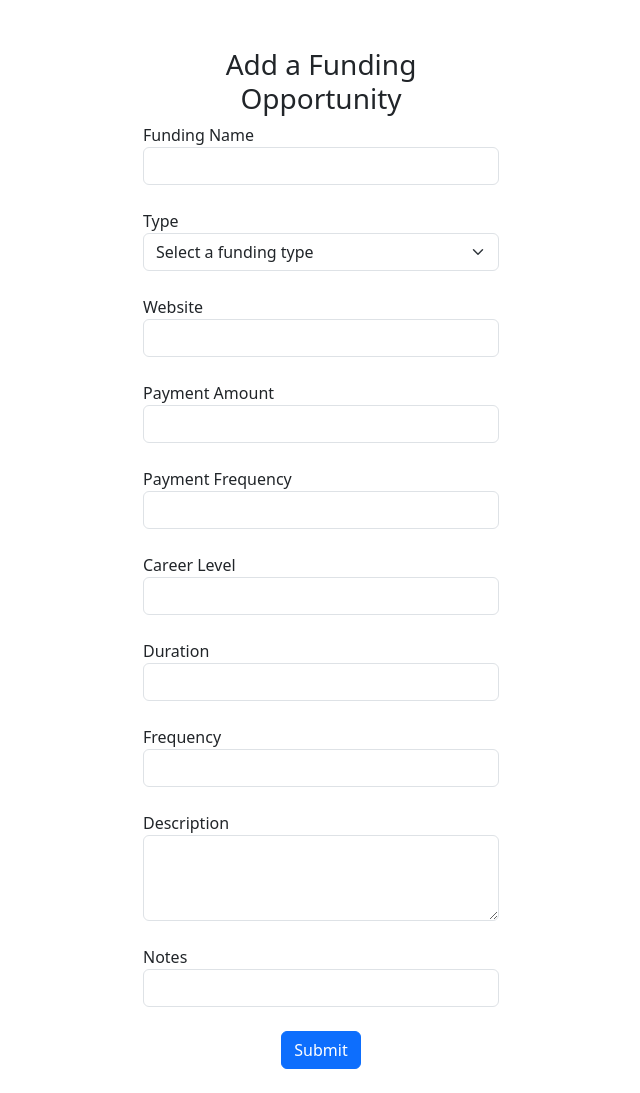
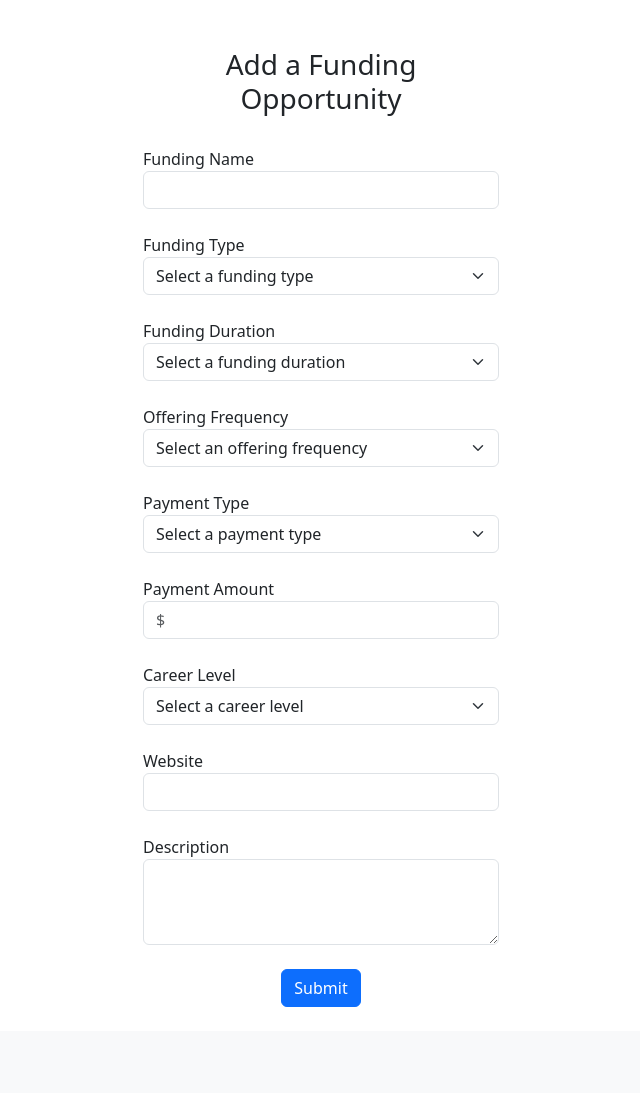
Before and after one commit to tyt3/Pitt-Digital-Scholarship-DB, a Flask app: template pittdsdb/templates/add-funding.html in a window 1280 px wide. Shown: the part 56-1149 px from the top of the page, without its empty margins (319-959 px from the left). After the commit the page ends 1063 px from the top, so only its background shows below. Run offline with Flask 3, Linux system fonts and the light colour scheme; the template is opened without the code that fills it, so the values that code supplies are empty; parts of the project's set-up code (start-up, migrations or seed data) failed here and were passed over.

Commit message:
Update add funding form and controlled vocab

```diff
--- a/pittdsdb/templates/add-funding.html
+++ b/pittdsdb/templates/add-funding.html
@@ -9,8 +9,9 @@
     <div class="mx-auto col-6 col-md-6 col-lg-4">
       <form method="POST" >
         <h3 align="center">Add a Funding Opportunity</h3>
+        <br/>
         <div class="form-group">
-          <label for="funding_name">Funding Name</label>
+          <label for="funding_name"><span style="font-weight: 500">Funding Name</span></label>
           <input type="text"
               class="form-control"
               id="funding_name"
@@ -19,8 +20,8 @@
         <br/>
 
         <div class="form-group">
-            <label for="funding_type"><span style="font-weight: 500"></span style="font-weight: 500">Type</label>
-            <select class="form-select form-select-md" aria-label=".form-select-md example">
+            <label for="funding_type"><span style="font-weight: 500">Funding Type</span></label>
+            <select class="form-select form-select-md" aria-label=".form-select-md example" required>
                 <option value="">Select a funding type</option>
                 {% for type in vocab['funding_type'] %}
                 <option value="{{ type }}">{{ type }}</option>
@@ -30,50 +31,70 @@
         <br/>
 
         <div class="form-group">
-            <label for="funding_website"><span style="font-weight: 500"></span style="font-weight: 500">Website</label>
+            <label for="duration"><span style="font-weight: 500">Funding Duration</span></label>
+            <select class="form-select form-select-md" id="duration" name="duration" required>
+            <option value="">Select a funding duration</option>
+                {% for duration in vocab['duration'] %}
+            <option value="{{ duration }}">{{ duration }}</option>
+                {% endfor %}
+            </select>
+        </div>
+        <br/>
+
+        <div class="form-group">
+            <label for="frequency"><span style="font-weight: 500">Offering Frequency</span></label>
+            <select class="form-select form-select-md" id="frequency" name="frequency" required>
+            <option value="">Select an offering frequency</option>
+                {% for frequency in vocab['frequency'] %}
+            <option value="{{ frequency }}">{{ frequency }}</option>
+                {% endfor %}
+            </select>
+        </div>
+        <br/>
+
+        <div class="form-group">
+            <label for="payment_type"><span style="font-weight: 500">Payment Type</span></label>
+            <select class="form-select form-select-md" id="payment_type" name="payment_type" required>
+            <option value="">Select a payment type</option>
+                {% for type in vocab['payment_type'] %}
+            <option value="{{ type }}">{{ type }}</option>
+                {% endfor %}
+            </select>
+        </div>
+        <br/>
+
+        <div class="form-group">
+            <label for="payment_amount"><span style="font-weight: 500">Payment Amount</span></label>
+            <input
+            type="number"
+            step="0.01"
+            class="form-control"
+            id="payment_amount"
+            name="payment_amount"
+            placeholder="$">
+        </div>
+        <br/>
+
+        <div class="form-group">
+            <label for="career_level"><span style="font-weight: 500">Career Level</span></label>
+            <select class="form-select form-select-md" id="career_level" name="career_level" required>
+            <option value="">Select a career level</option>
+                {% for career_level in vocab['career_level'] %}
+            <option value="{{ career_level }}">{{ career_level }}</option>
+                {% endfor %}
+            </select>
+        </div>
+        <br/>
+
+        <div class="form-group">
+            <label for="funding_website"><span style="font-weight: 500">Website</span></label>
             <input type="url" class="form-control" id="funding_website" name="funding_website">
         </div>
         <br/>
 
         <div class="form-group">
-            <label for="payment_amount"><span style="font-weight: 500"></span style="font-weight: 500">Payment Amount</label>
-            <input type="url" class="form-control" id="payment_amount" name="payment_amount">
-        </div>
-        <br/>
-
-        <div class="form-group">
-            <label for="payment_frequency"><span style="font-weight: 500"></span style="font-weight: 500">Payment Frequency</label>
-            <input type="url" class="form-control" id="payment_frequency" name="payment_frequency">
-        </div>
-        <br/>
-
-        <div class="form-group">
-            <label for="career_level"><span style="font-weight: 500"></span style="font-weight: 500">Career Level</label>
-            <input type="url" class="form-control" id="career_level" name="career_level">
-        </div>
-        <br/>
-
-        <div class="form-group">
-            <label for="duration"><span style="font-weight: 500"></span style="font-weight: 500">Duration</label>
-            <input type="url" class="form-control" id="duration" name="duration">
-        </div>
-        <br/>
-
-        <div class="form-group">
-            <label for="frequency"><span style="font-weight: 500"></span style="font-weight: 500">Frequency</label>
-            <input type="url" class="form-control" id="frequency" name="frequency">
-        </div>
-        <br/>
-
-        <div class="form-group">
-            <label for="description"><span style="font-weight: 500"></span style="font-weight: 500">Description</label>
+            <label for="description"><span style="font-weight: 500">Description</span></label>
             <textarea class="form-control" id="description" name="description" rows="3"></textarea>
-        </div>
-        <br/>
-
-         <div class="form-group">
-            <label for="frequency"><span style="font-weight: 500"></span style="font-weight: 500">Notes</label>
-            <input type="url" class="form-control" id="notes" name="notes">
         </div>
         <br/>
 
```
Also changed, not shown: pittdsdb/controlled_vocab.py (+21 -5 lines).
